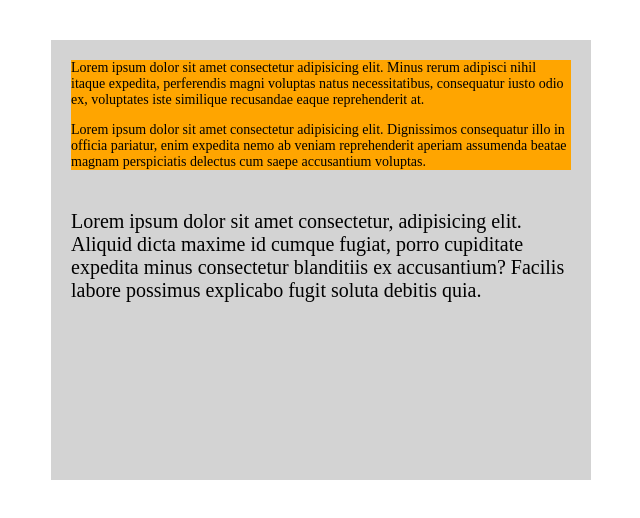
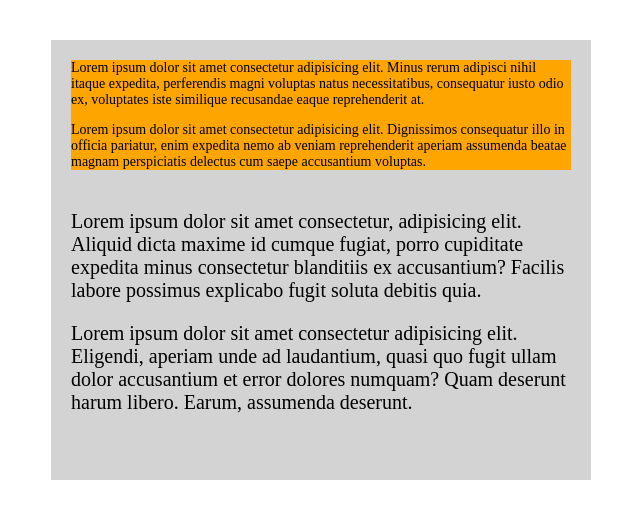
Before and after one commit to andreswbs/myFirstProject, a plain HTML site: page csstest.html in a window 1280 px wide. Shown: the whole page, without its empty margins (319-959 px from the left). Drawn offline with Linux system fonts and the light colour scheme.

Commit message:
Update csstest.html

```diff
--- a/csstest.html
+++ b/csstest.html
@@ -18,6 +18,9 @@
         <div>
             Lorem ipsum dolor sit amet consectetur, adipisicing elit. Aliquid dicta maxime id cumque fugiat, porro cupiditate expedita minus consectetur blanditiis ex accusantium? Facilis labore possimus explicabo fugit soluta debitis quia.
         </div>
+        <p>
+            Lorem ipsum dolor sit amet consectetur adipisicing elit. Eligendi, aperiam unde ad laudantium, quasi quo fugit ullam dolor accusantium et error dolores numquam? Quam deserunt harum libero. Earum, assumenda deserunt.
+        </p>
     </div>
 </body>
 </html>
```
